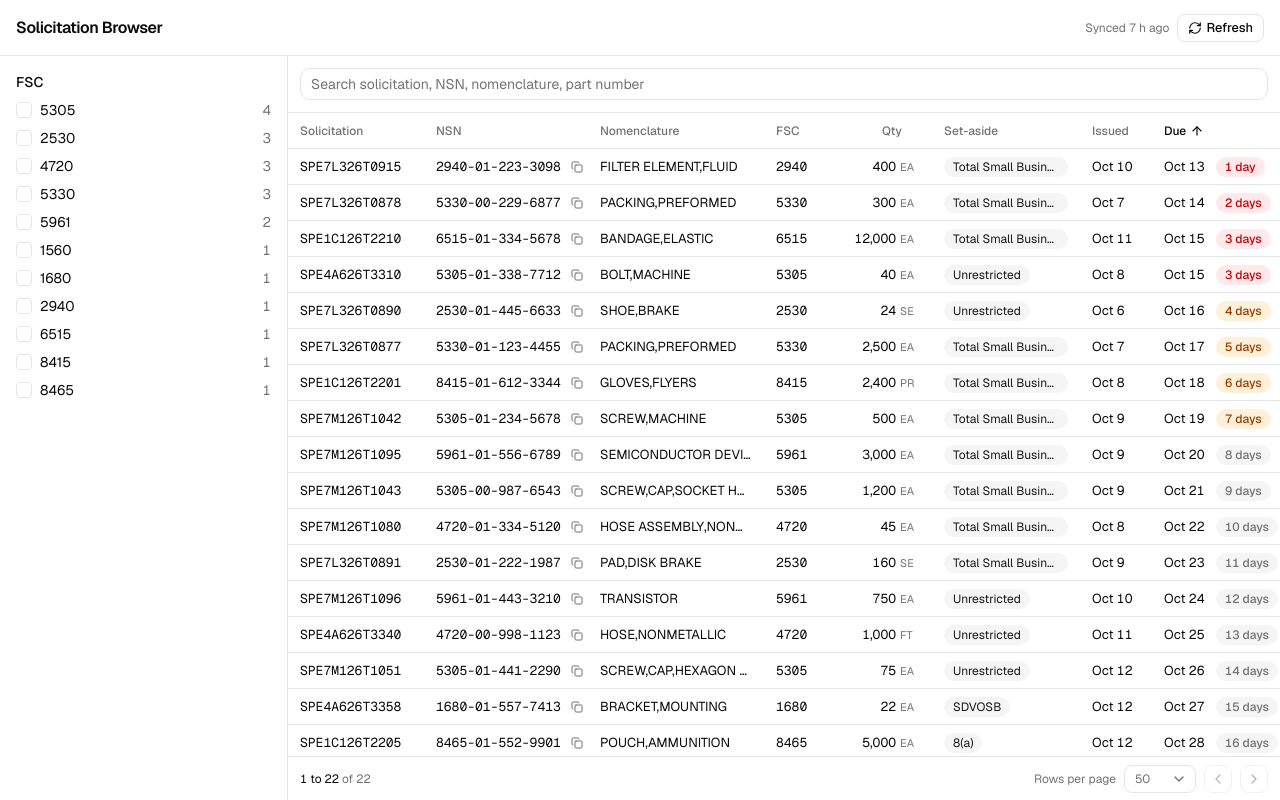
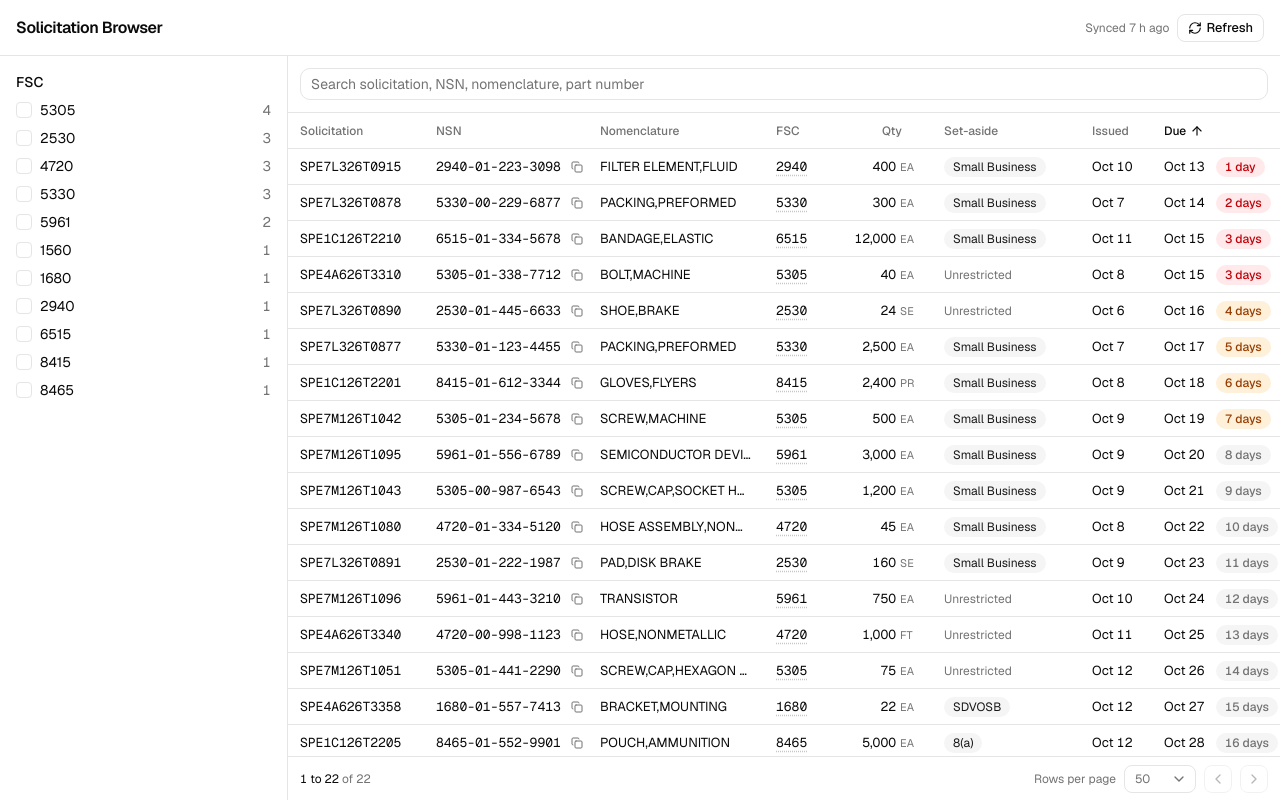
Before and after one commit to PakmanGames/soliciation-browser, a Next.js app: page / in a window 1280 px wide. Built offline with nearby package versions, Linux system fonts and the light colour scheme.

Commit message:
feat: label FSC and set-aside columns with reference names

```diff
--- a/src/components/results/columns.tsx
+++ b/src/components/results/columns.tsx
@@ -17,6 +17,7 @@ import {
   TooltipContent,
   TooltipTrigger,
 } from "@/components/ui/tooltip";
+import { fscLabel, setAsideLabel } from "@/lib/reference";
 import type { Solicitation } from "@/lib/solicitation";
 import { cn } from "@/lib/utils";
 
@@ -75,11 +76,7 @@ export const columns = column.columns([
     enableSorting: false,
     cell: ({ getValue }) => {
       const value = getValue();
-      return value ? (
-        <span className="font-mono tabular-nums">{value}</span>
-      ) : (
-        <Empty />
-      );
+      return value ? <FscCell fsc={value} /> : <Empty />;
     },
   }),
   column.accessor("quantity", {
@@ -204,11 +201,35 @@ function TruncatedText({ text }: { text: string }) {
   );
 }
 
+function FscCell({ fsc }: { fsc: string }) {
+  const code = <span className="font-mono tabular-nums">{fsc}</span>;
+  const label = fscLabel(fsc);
+  if (label === fsc) return code;
+  return (
+    <Tooltip delayDuration={300}>
+      <TooltipTrigger asChild>
+        <span className="cursor-default underline decoration-muted-foreground/40 decoration-dotted underline-offset-4">
+          {code}
+        </span>
+      </TooltipTrigger>
+      <TooltipContent side="top">{label}</TooltipContent>
+    </Tooltip>
+  );
+}
+
 function SetAsideCell({ value }: { value: string | null }) {
   if (!value) return <Empty />;
+  const label = setAsideLabel(value);
+  // Most RFQs are unrestricted, so only real set-asides get a badge and stand out.
+  if (label === "Unrestricted")
+    return <span className="text-xs text-muted-foreground">{label}</span>;
   return (
-    <Badge variant="secondary" className="max-w-full justify-start font-normal">
-      <span className="truncate">{value}</span>
+    <Badge
+      variant="secondary"
+      className="max-w-full justify-start font-normal"
+      title={label === value ? undefined : value}
+    >
+      <span className="truncate">{label}</span>
     </Badge>
   );
 }
```
